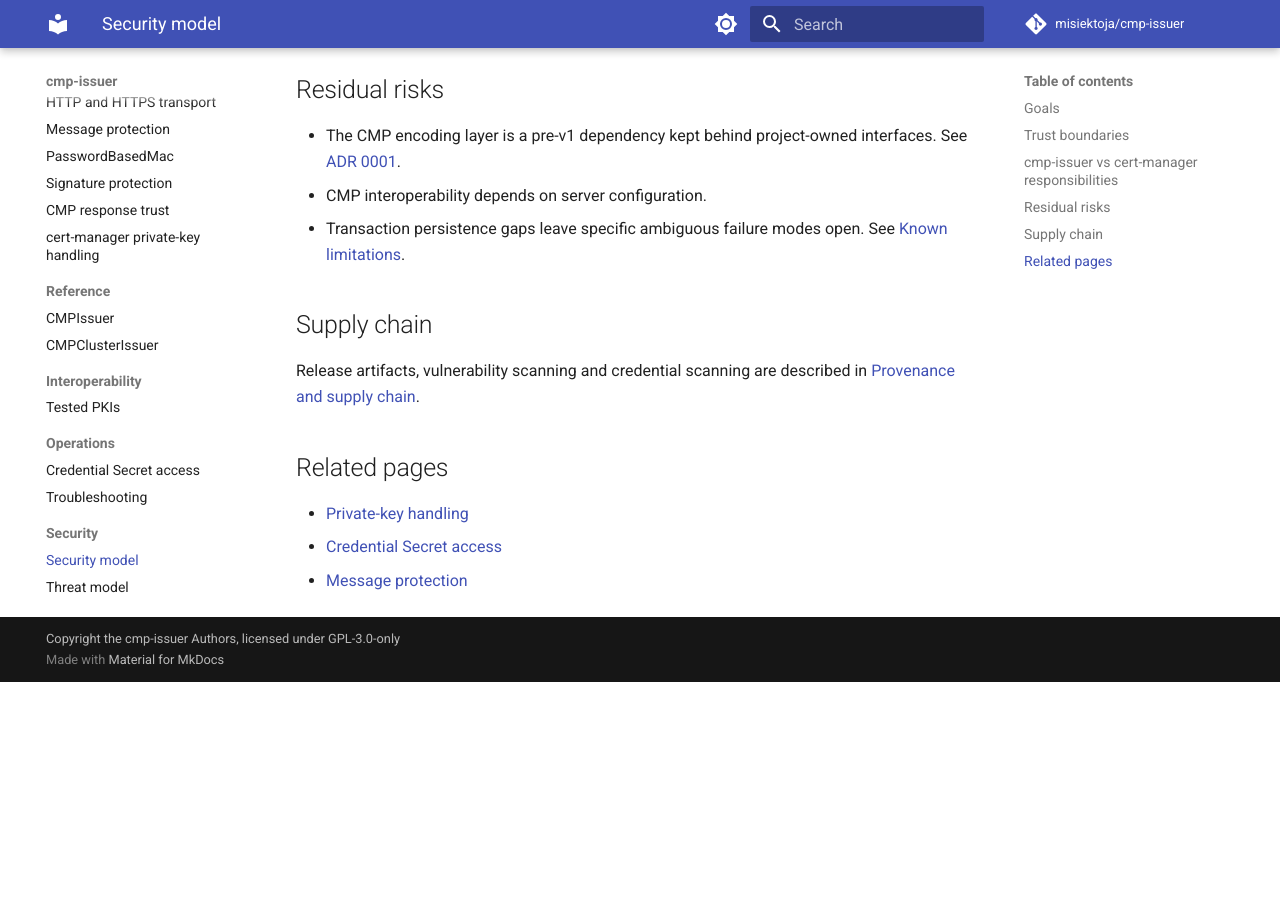
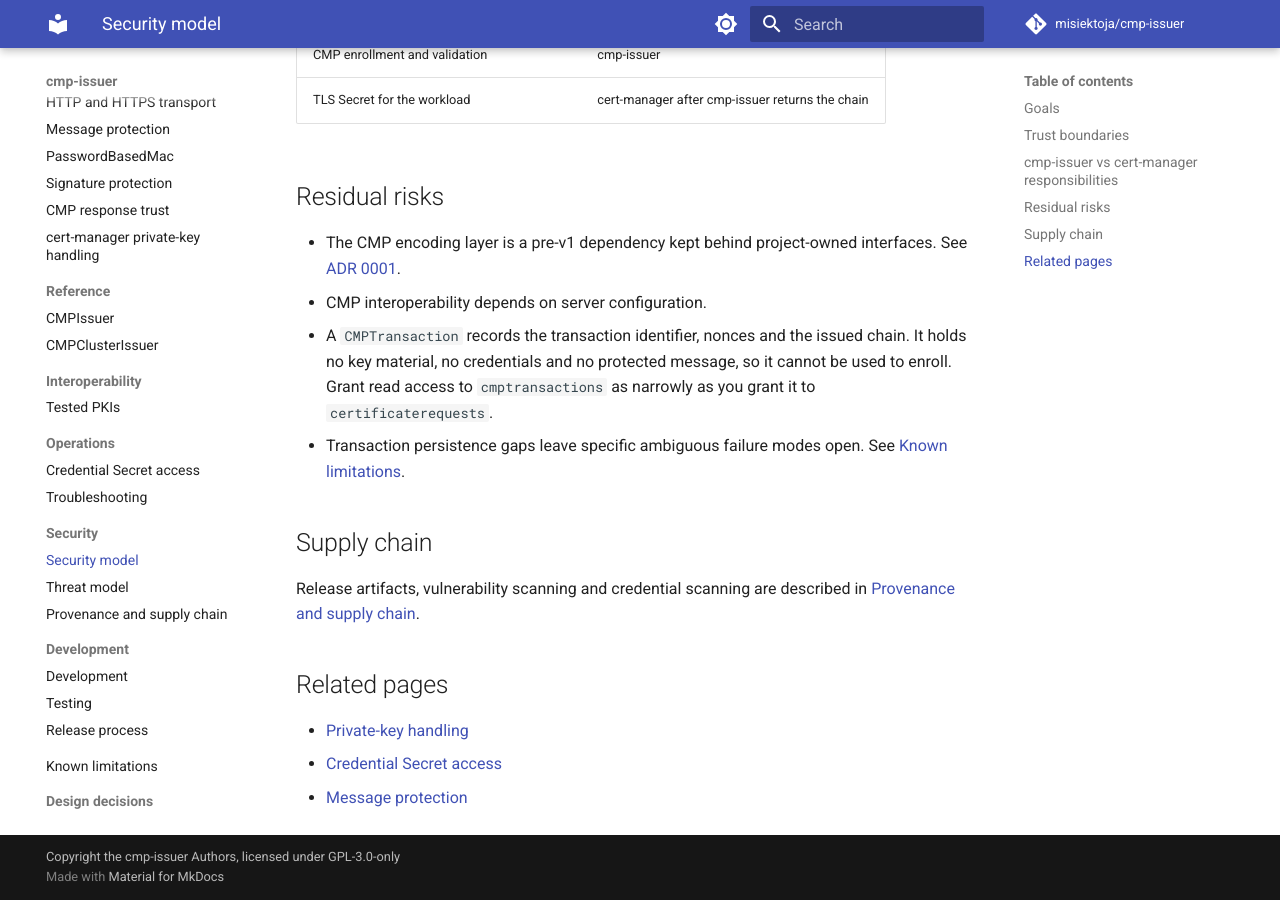
Before and after one commit to misiektoja/cmp-issuer, an MkDocs documentation site: the page built from docs/security/security-model.md, in a window 1280 px wide and 900 px high, scrolled down 1499 px. Built offline with MkDocs 1.6.1 and Material for MkDocs 9.7.7, drawn with Linux system fonts in a browser that asks for light colours; comment, search, counter and statistics services are not loaded; before the commit the page ends 2181 px from its top, so only the background shows below that; some of the changed text lies outside the part shown.

Commit message:
docs(security): describe what a CMPTransaction exposes

```diff
--- a/docs/security/security-model.md
+++ b/docs/security/security-model.md
@@ -12,6 +12,7 @@
 | Reject substituted certificates | CSR public-key match and CMP trust chain validation |
 | Limit blast radius | Bounded timeouts, response size, poll counts and transaction duration |
 | Fail closed on ambiguity | No partial TLS Secret on verification failure |
+| Survive a restart without re-enrolling | Record the protected enrollment message before it is sent and the validated chain before it is returned, in a `CMPTransaction` |
 
 ## Trust boundaries
 
@@ -51,6 +52,7 @@
 
 * The CMP encoding layer is a pre-v1 dependency kept behind project-owned interfaces. See [ADR 0001](../adr/0001-cmp-library.md).
 * CMP interoperability depends on server configuration.
+* A `CMPTransaction` records the transaction identifier, nonces and the issued chain. It holds no key material, no credentials and no protected message, so it cannot be used to enroll. Grant read access to `cmptransactions` as narrowly as you grant it to `certificaterequests`.
 * Transaction persistence gaps leave specific ambiguous failure modes open. See [Known limitations](../known-limitations.md).
 
 ## Supply chain
```
